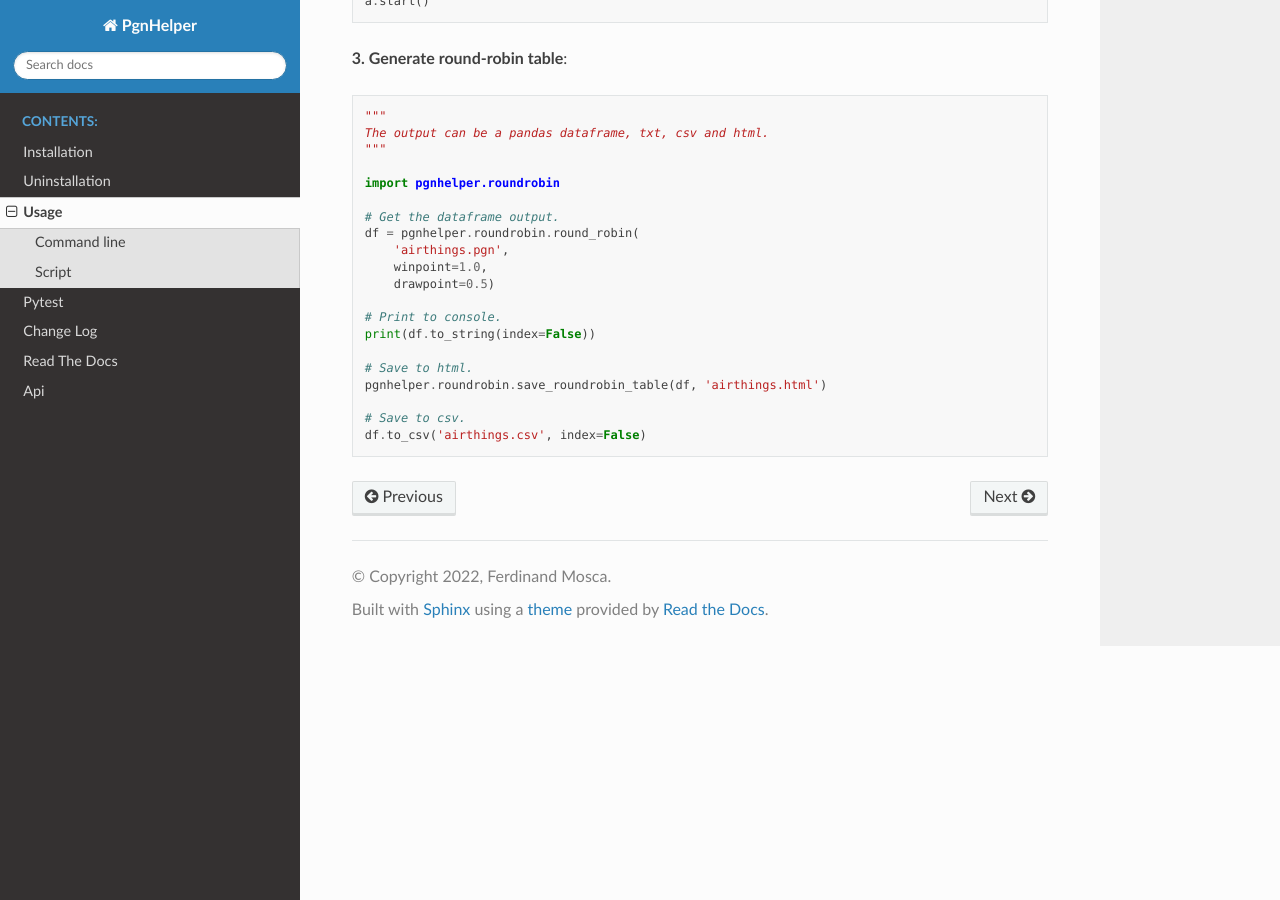
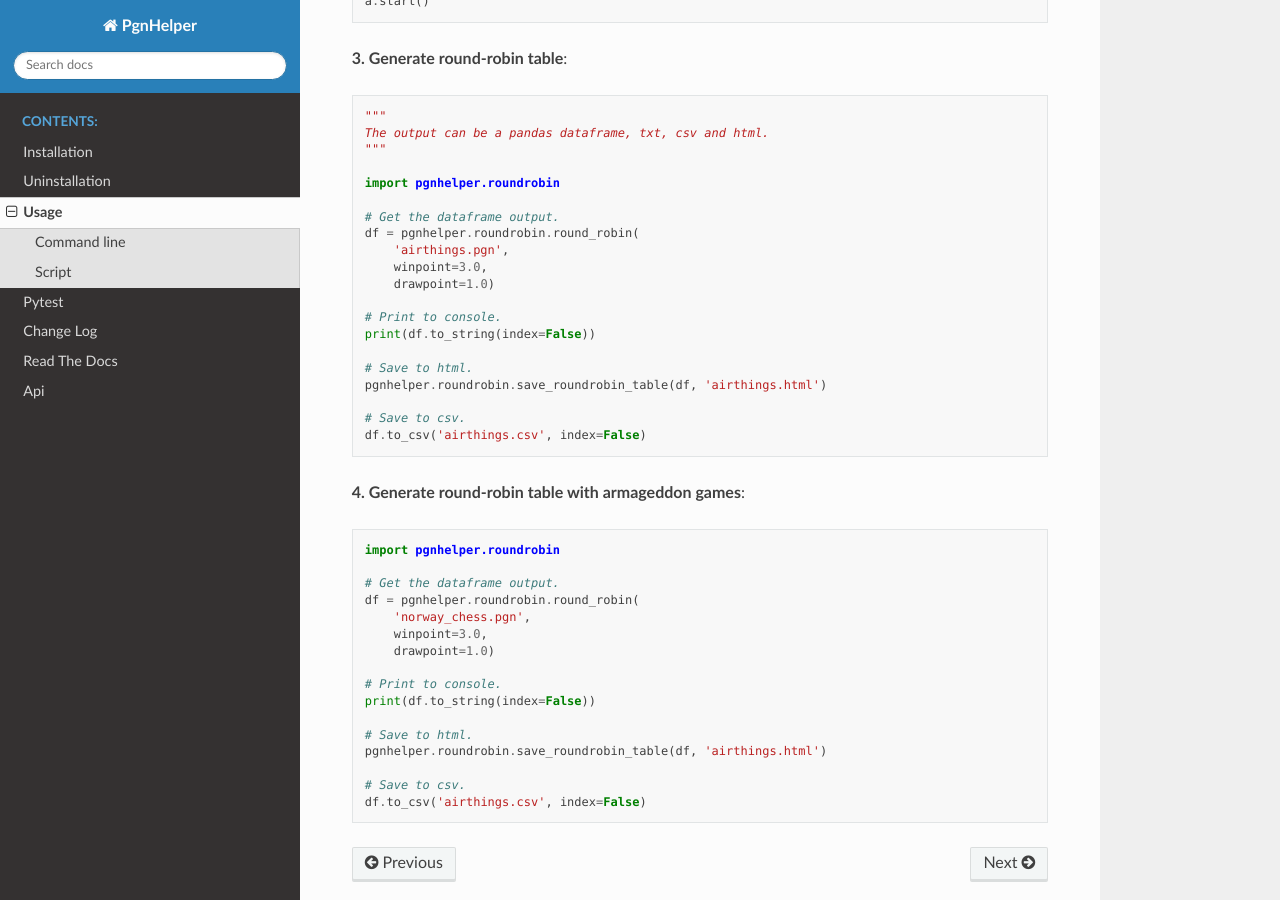
Before and after one commit to fsmosca/pgnhelper, a Sphinx documentation site: the page built from docs/usage.rst, in a window 1280 px wide and 900 px high, scrolled down 1334 px. Built offline with Sphinx 7.4.7 and the Read the Docs theme 2.0.0, drawn with Linux system fonts in a browser that asks for light colours.

Commit message:
Update usage.rst

```diff
--- a/docs/usage.rst
+++ b/docs/usage.rst
@@ -65,8 +65,8 @@
     # Get the dataframe output.
     df = pgnhelper.roundrobin.round_robin(
         'airthings.pgn',
-        winpoint=1.0,
-        drawpoint=0.5)
+        winpoint=3.0,
+        drawpoint=1.0)
 
     # Print to console.
     print(df.to_string(index=False))
@@ -76,3 +76,22 @@
 
     # Save to csv.
     df.to_csv('airthings.csv', index=False)
+
+**4. Generate round-robin table with armageddon games**::
+
+    import pgnhelper.roundrobin
+
+    # Get the dataframe output.
+    df = pgnhelper.roundrobin.round_robin(
+        'norway_chess.pgn',
+        winpoint=3.0,
+        drawpoint=1.0)
+
+    # Print to console.
+    print(df.to_string(index=False))
+
+    # Save to html.
+    pgnhelper.roundrobin.save_roundrobin_table(df, 'airthings.html')
+
+    # Save to csv.
+    df.to_csv('airthings.csv', index=False)
```
